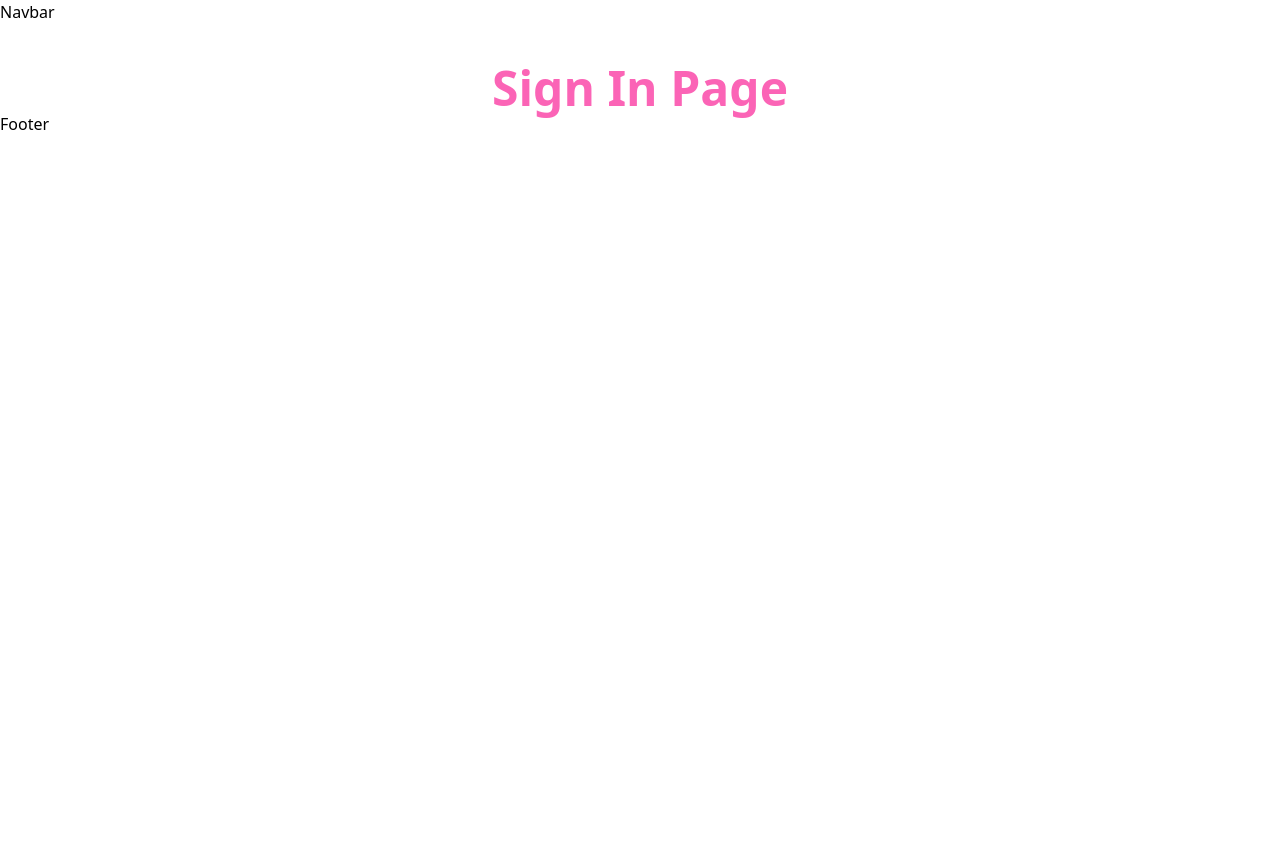
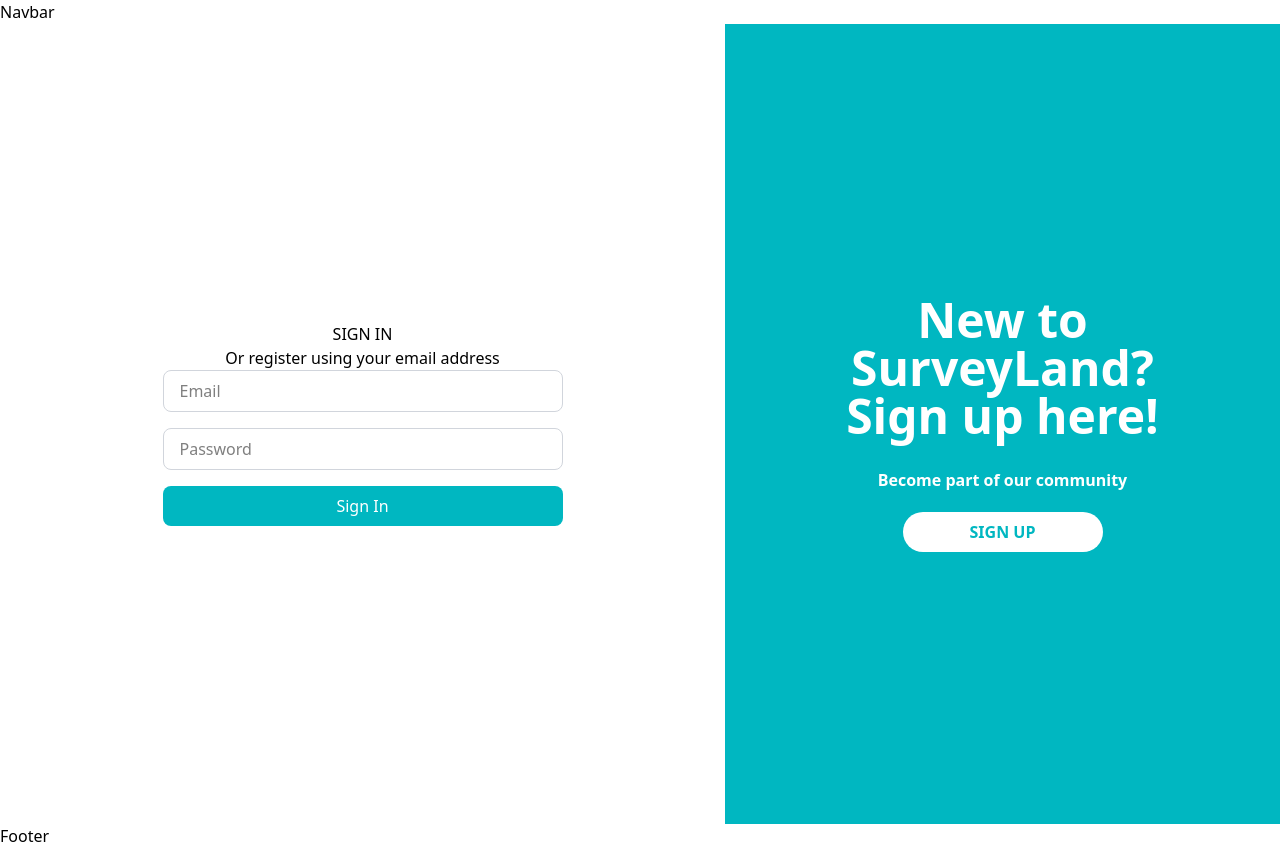
Before and after one commit to YoussefAbdelrazk/Survey-Landing, a React (Vite) app: page /sign-in in a window 1280 px wide. Before the commit the page ends 800 px from the top, so only its background shows below. Built offline with nearby package versions, Linux system fonts and the light colour scheme.

Commit message:
create sign in form

```diff
--- /dev/null
+++ b/src/components/SignInForm.jsx
@@ -0,0 +1,34 @@
+import React from 'react';
+
+function SignInForm() {
+  return (
+    <section className="flex flex-1 flex-col justify-center items-center h-screen px-8">
+      <h1 className="uppercase">sign in</h1>
+      {/* logo  */}
+      <div></div>
+      <p>Or register using your email address</p>
+      <form className="flex flex-col gap-4 w-full max-w-[400px]">
+        <input
+          type="email"
+          placeholder="Email"
+          className="border border-gray-300 rounded-lg px-4 py-2 w-full"
+          required
+        />
+        <input
+          type="password"
+          placeholder="Password"
+          className="border border-gray-300 rounded-lg px-4 py-2 w-full"
+          required
+        />
+        <button
+          type="submit"
+          className="bg-[rgba(0,183,193,1)] text-white py-2 rounded-lg hover:bg-[rgba(0,163,173,1)] transition-colors"
+        >
+          Sign In
+        </button>
+      </form>
+    </section>
+  );
+}
+
+export default SignInForm;
--- /dev/null
+++ b/src/components/SignInHero.jsx
@@ -0,0 +1,24 @@
+import React from 'react';
+import { Link } from "react-router";
+
+
+function SignInHero() {
+  return (
+  <section className="flex flex-col justify-center items-center bg-[rgba(0,183,193,1)] h-screen sm:w-[90%] md:w-[480px] lg:w-[555px]">
+  <div className="flex flex-col justify-center items-center gap-16  w-[340px] ">
+    <div className="flex flex-col justify-center items-center gap-6 font-semibold">
+      <h2 className="text-white text-xl md:text-3xl lg:text-5xl text-center ">
+        New to<br/> SurveyLand? <br/>Sign up here!
+      </h2>
+      <p className="text-white text-md leading-loose ">Become part of our community</p>
+    </div>
+  </div>
+  <Link to="/sign-up" className="flex justify-center items-center mt-4 bg-white py-3 px-5 w-[200px] h-[40px] rounded-3xl cursor-pointer">
+    <span className="text-[rgba(0,183,193,1)] uppercase text-md font-bold">sign up</span>
+  </Link>
+  </section>
+
+  );
+}
+
+export default SignInHero;
--- a/src/pages/SignIn.jsx
+++ b/src/pages/SignIn.jsx
@@ -1,7 +1,12 @@
-export default function  SignIn() {
+import SignInForm from "../components/SignInForm";
+import SignInHero from "../components/SignInHero";
+
+export default function SignIn() {
   return (
-    <div className=' text-5xl font-bold text-center mt-10 text-pink-400'>
-      <h1>Sign In Page</h1>
+    <div className="flex">
+      <SignInForm/>
+      <SignInHero/>
+
     </div>
-  )
+  );
 }
```
